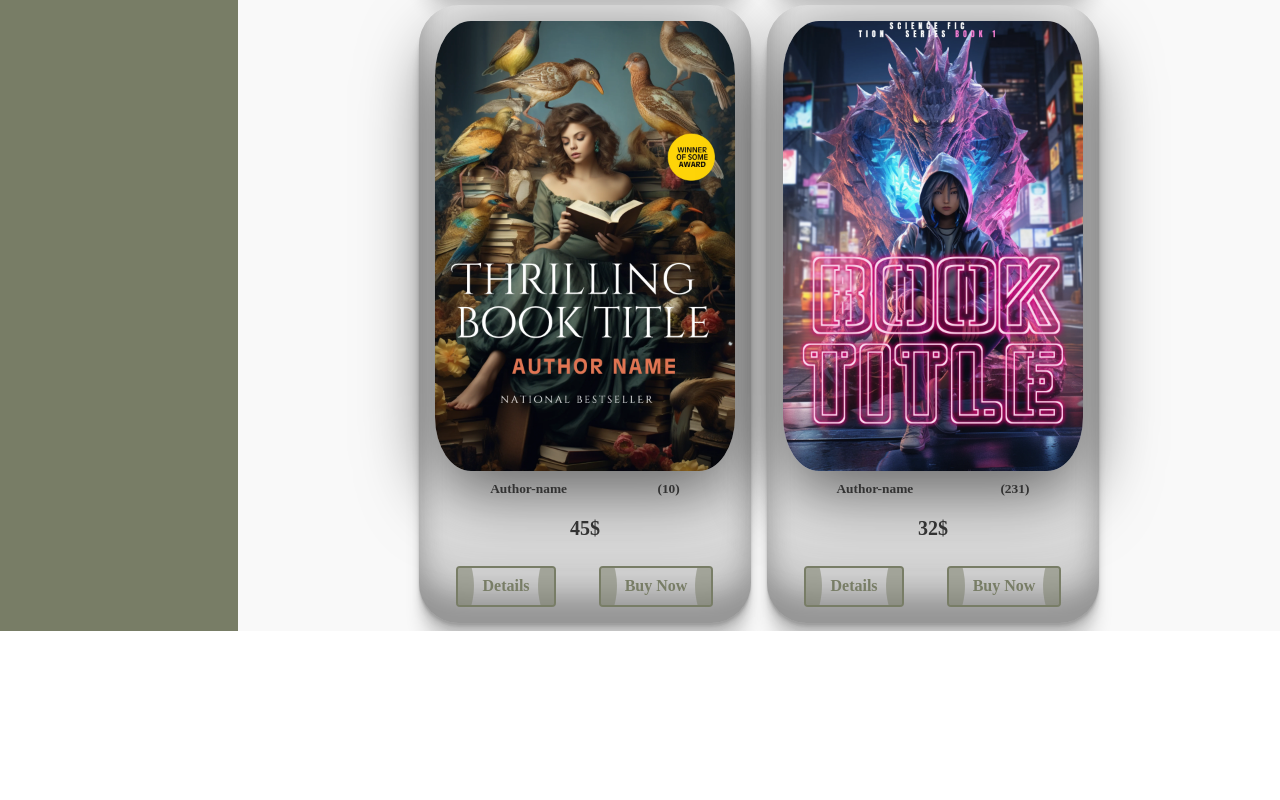
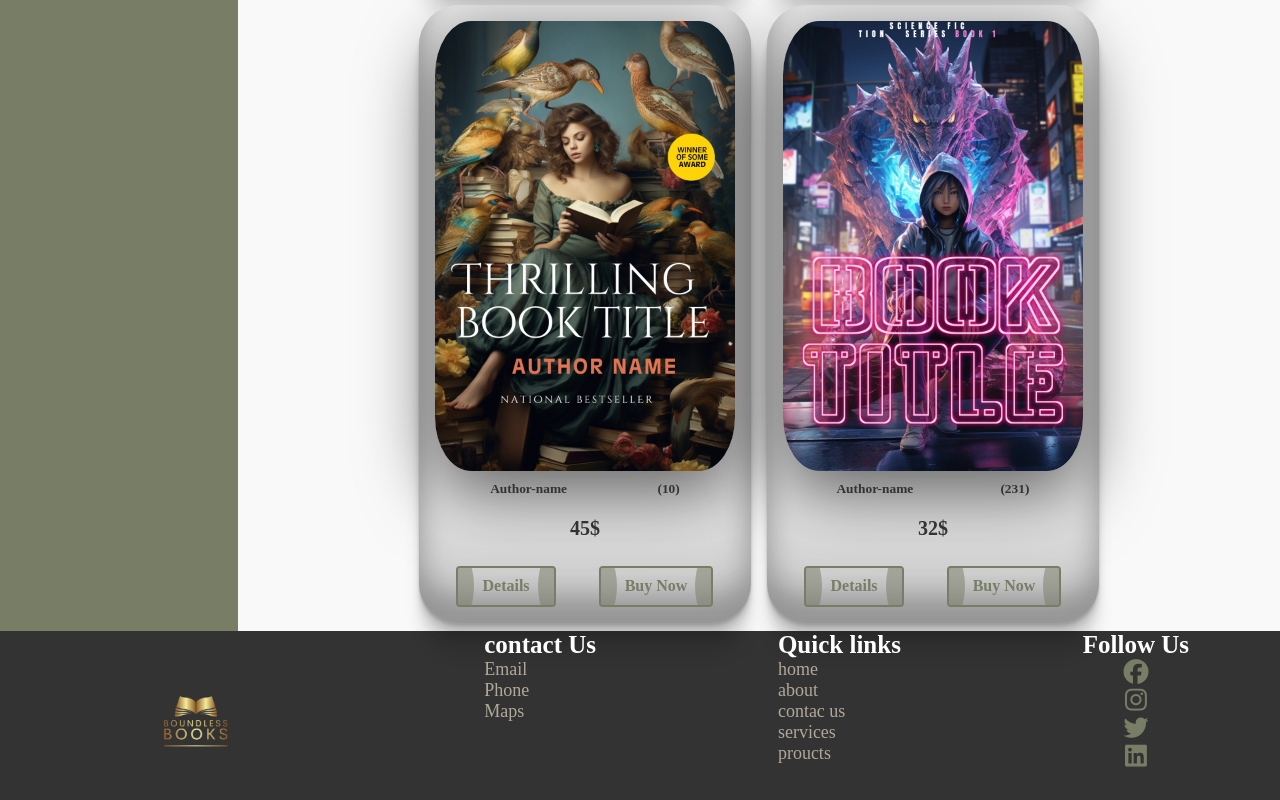
Before and after one commit to ikramzai/Boundless-books, a plain HTML site: page index.html in a window 1280 px wide. Shown: the part 2000-2800 px from the top of the page. Before the commit the page ends 2631 px from the top, so only its background shows below. Drawn offline with Linux system fonts and the light colour scheme.

Commit message:
laste code

```diff
--- a/footer/footer.css
+++ b/footer/footer.css
@@ -8,7 +8,7 @@
     justify-content: center;
     justify-content: space-around;
     flex-wrap: wrap;
-
+    width: 100vw;
 }
 h3{
   font-size: 25px;
--- a/index.html
+++ b/index.html
@@ -5,7 +5,9 @@
     <meta name="viewport" content="width=device-width, initial-scale=1.0">
     <link rel="stylesheet" href="/header/header.css">
     <link rel="stylesheet" href="/product/product.css">
+    <link rel="stylesheet" href="/footer/footer.css">
     <link rel="stylesheet" href="https://cdnjs.cloudflare.com/ajax/libs/font-awesome/4.7.0/css/font-awesome.min.css">
+    <link rel="stylesheet" href="https://cdnjs.cloudflare.com/ajax/libs/font-awesome/6.7.2/css/all.min.css" integrity="sha512-Evv84Mr4kqVGRNSgIGL/F/aIDqQb7xQ2vcrdIwxfjThSH8CSR7PBEakCr51Ck+w+/U6swU2Im1vVX0SVk9ABhg==" crossorigin="anonymous" referrerpolicy="no-referrer" />
     <title>boundless books</title>
 
 </head>
@@ -265,5 +267,44 @@
             </section>
         </main>
     </div>
+    <footer>
+        <div class="container">
+            <img src="../assets/images/logo.png" height="80px" style="padding: 50px;">
+            <div class="contact">
+                <h3>contact Us</h3>
+            <ul>
+                <li><a href="Boundlessbooks@gmail.com">Email</a></li>
+                <li> <a href="+212528636954">Phone</a></li>
+                <li> <a href="https://maps.app.goo.gl/GS3eXfWjDz21aX4X7">Maps</a></li>
+            </ul>
+
+            </div>
+            <div class="footer-Nav">
+                <h3>Quick links</h3>
+             <ul>
+                 <li><a href="">home</a></li>
+                 <li><a href="">about</a></li>
+                 <li><a href="">contac us</a> </li>
+                 <li><a href="">services</a></li>
+                 <li><a href="">proucts</a></li>
+             </ul>
+            </div>
+
+            <div class="social-icons">
+
+                <h3>Follow Us</h3>
+                <ul class="icons">
+                    <li><a href="www.facebook.com"> <i class="fa-brands fa-facebook"></i></a></li>
+                    <li> <a href="www.istagram.co "> <i class="fa-brands fa-instagram "></i></a></li>
+                    <li><a href="www.twiter.com "> <i class="fa-brands fa-twitter "></i></a></li>
+                    <li><a href="www.linkdin.com "> <i class="fa-brands fa-linkedin "></i></a></li>
+                </ul>
+
+            </div>
+         </div>
+         <div class="bottom-bar">
+            <p>&copy; 2025 Boundlessbooks. All rights reserved.</p>
+        </div>
+    </footer>
 </body>
 </html>
```
